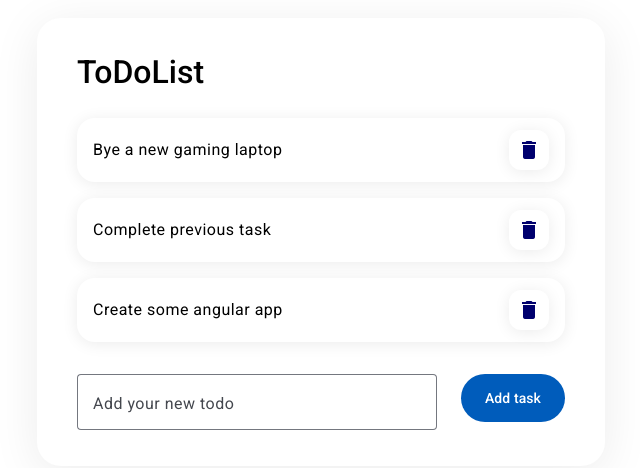
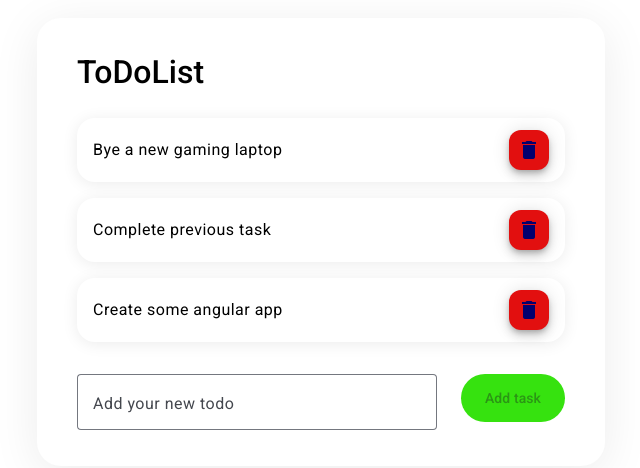
Before and after one commit to Angular-OTUS/ToDoList--AleksandrParamonov, an Angular app: page / in a window 1280 px wide. Shown: the part 110-578 px from the top of the page, without its empty margins (319-959 px from the left). Built offline with nearby package versions, Linux system fonts and the light colour scheme.

Commit message:
homework-2

```diff
--- /dev/null
+++ b/src/app/app/components/todo-list-item/todo-list-item.component.html
@@ -0,0 +1,11 @@
+<div class="todo-list-item">
+    <span class="title">{{ todoTaskItem.text }}</span>
+    <button
+        class="button button--delete"
+        type="button"
+        mat-mini-fab aria-label="Delete task"
+        (click)="deleteTodoItem(todoTaskItem.id)"
+    >
+        <mat-icon>delete</mat-icon>
+    </button>
+</div>
--- /dev/null
+++ b/src/app/app/components/todo-list-item/todo-list-item.component.scss
@@ -0,0 +1,19 @@
+.todo-list-item {
+    display: flex;
+    justify-content: space-between;
+    align-items: center;
+    gap: 32px;
+    padding: 12px 16px;
+    border-radius: 18px;
+    box-shadow: 0 2px 16px rgba(0, 0, 0, 0.08);
+}
+
+.button {
+    &--delete {
+        background: #E20F0F;
+
+        &:disabled {
+            opacity: 0.5;
+        }
+    }
+}
--- /dev/null
+++ b/src/app/app/components/todo-list-item/todo-list-item.component.ts
@@ -0,0 +1,23 @@
+import { Component, EventEmitter, Input, Output } from '@angular/core';
+import { MatIcon } from '@angular/material/icon';
+import { MatMiniFabButton } from '@angular/material/button';
+import { TodoTaskItem } from '../../interfaces/todo.interface';
+
+@Component({
+    selector: 'otus-todo-list-item',
+    standalone: true,
+    imports: [
+        MatIcon,
+        MatMiniFabButton
+    ],
+    templateUrl: './todo-list-item.component.html',
+    styleUrl: './todo-list-item.component.scss'
+})
+export class TodoListItemComponent {
+    @Input({ required: true }) todoTaskItem!: TodoTaskItem;
+    @Output() deleteToDoTaskItem = new EventEmitter<number>;
+
+    deleteTodoItem(taskId: number): void {
+        this.deleteToDoTaskItem.emit(taskId)
+    }
+}
--- a/src/app/app/components/todo-list/todo-list.component.html
+++ b/src/app/app/components/todo-list/todo-list.component.html
@@ -4,31 +4,29 @@
     </mat-card-header>
     <mat-card-content>
         <ul class="todo-list">
-            <li class="todo-list__task">
-                <span class="todo-list__task-name">Bye a new gaming laptop</span>
-                <button class="todo-list__task-btn" mat-mini-fab aria-label="Delete task">
-                    <mat-icon>delete</mat-icon>
-                </button>
-            </li>
-            <li class="todo-list__task">
-                <span class="todo-list__task-name">Complete previous task</span>
-                <button class="todo-list__task-btn" mat-mini-fab aria-label="Delete task">
-                    <mat-icon>delete</mat-icon>
-                </button>
-            </li>
-            <li class="todo-list__task">
-                <span class="todo-list__task-name">Create some angular app</span>
-                <button class="todo-list__task-btn" mat-mini-fab aria-label="Delete task">
-                    <mat-icon>delete</mat-icon>
-                </button>
-            </li>
+            @for (todoTaskItem of todoTaskItems; track todoTaskItem.id) {
+                <li class="todo-list__task">
+                    <otus-todo-list-item
+                        [todoTaskItem]="todoTaskItem"
+                        (deleteToDoTaskItem)="deleteToDoTaskItem($event)"
+                    ></otus-todo-list-item>
+                </li>
+            }
         </ul>
     </mat-card-content>
     <mat-card-actions class="todo-list__actions">
         <mat-form-field appearance="outline">
             <mat-label>Add your new todo</mat-label>
-            <input matInput>
+            <input [(ngModel)]="newTodoTask" matInput>
         </mat-form-field>
-        <button mat-flat-button type="button">Add task</button>
+        <button
+            mat-flat-button
+            type="button"
+            class="button button--add"
+            [disabled]="!newTodoTask.trim()"
+            (click)="addToDoTaskItem()"
+        >
+            Add task
+        </button>
     </mat-card-actions>
 </mat-card>
--- a/src/app/app/components/todo-list/todo-list.component.scss
+++ b/src/app/app/components/todo-list/todo-list.component.scss
@@ -19,21 +19,6 @@
         margin-bottom: 16px;
     }
 
-    &__task {
-        display: flex;
-        justify-content: space-between;
-        align-items: center;
-        gap: 32px;
-        padding: 12px 16px;
-        border-radius: 18px;
-        box-shadow: 0 2px 16px rgba(0, 0, 0, 0.08);
-
-        &-btn {
-            box-shadow: 0 2px 16px rgba(0, 0, 0, 0.08);
-            background: #FFFFFF;
-        }
-    }
-
     &__actions {
         display: flex;
         justify-content: space-between;
@@ -53,3 +38,11 @@
         }
     }
 }
+
+.button {
+    color: #FFFFFF;
+
+    &--add {
+        background: #36E20F !important;
+    }
+}
--- a/src/app/app/components/todo-list/todo-list.component.ts
+++ b/src/app/app/components/todo-list/todo-list.component.ts
@@ -1,9 +1,12 @@
 import { Component } from '@angular/core';
-import {MatCard, MatCardActions, MatCardContent, MatCardHeader, MatCardTitle} from "@angular/material/card";
-import {MatButton, MatMiniFabButton} from "@angular/material/button";
-import {MatIcon} from "@angular/material/icon";
-import {MatFormField, MatLabel} from "@angular/material/form-field";
-import {MatInput} from "@angular/material/input";
+import { FormsModule } from '@angular/forms';
+import { MatCard, MatCardActions, MatCardContent, MatCardHeader, MatCardTitle } from '@angular/material/card';
+import { MatButton, MatMiniFabButton } from '@angular/material/button';
+import { MatIcon } from '@angular/material/icon';
+import { MatFormField, MatLabel } from '@angular/material/form-field';
+import { MatInput } from '@angular/material/input';
+import { TodoTaskItem } from '../../interfaces/todo.interface';
+import { TodoListItemComponent } from '../todo-list-item/todo-list-item.component';
 
 @Component({
     selector: 'otus-todo-list',
@@ -19,11 +22,28 @@ import {MatInput} from "@angular/material/input";
         MatMiniFabButton,
         MatFormField,
         MatInput,
-    MatLabel
+        MatLabel,
+        TodoListItemComponent,
+        FormsModule
     ],
     templateUrl: './todo-list.component.html',
     styleUrl: './todo-list.component.scss'
 })
 export class TodoListComponent {
+    todoTaskItems: TodoTaskItem[] = [
+        { id: 0, text: 'Bye a new gaming laptop' },
+        { id: 1, text: 'Complete previous task' },
+        { id: 2, text: 'Create some angular app' },
+    ];
+    newTodoTask: string = '';
 
+    deleteToDoTaskItem(taskId: number): void {
+        this.todoTaskItems = this.todoTaskItems.filter(todoTask => todoTask.id !== taskId)
     }
+
+    addToDoTaskItem(): void {
+        const id = 1 + Math.max(0, ...this.todoTaskItems.map(item => item.id));
+        const text = this.newTodoTask;
+        this.todoTaskItems.push({ id, text });
+    }
+}
--- /dev/null
+++ b/src/app/app/interfaces/todo.interface.ts
@@ -0,0 +1,4 @@
+export interface TodoTaskItem {
+    id: number;
+    text: string;
+}
```
Lines whose indentation alone changed are shown as unchanged.
